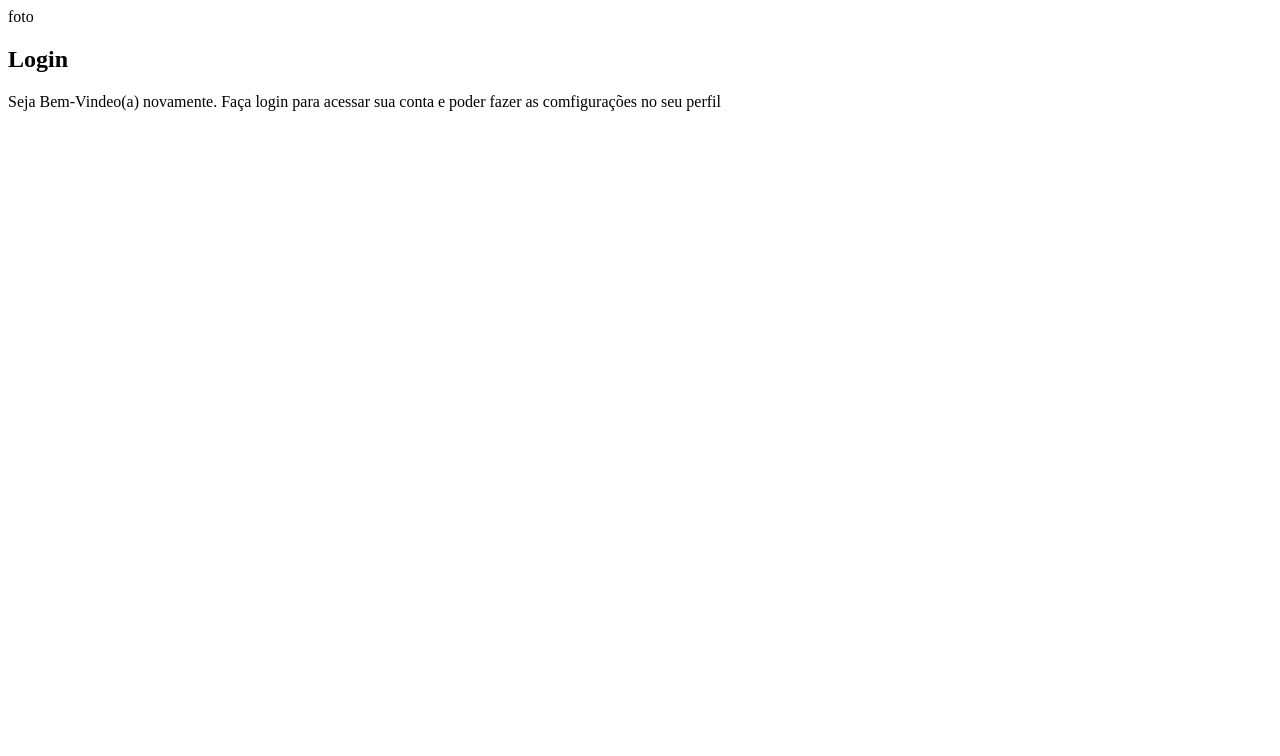
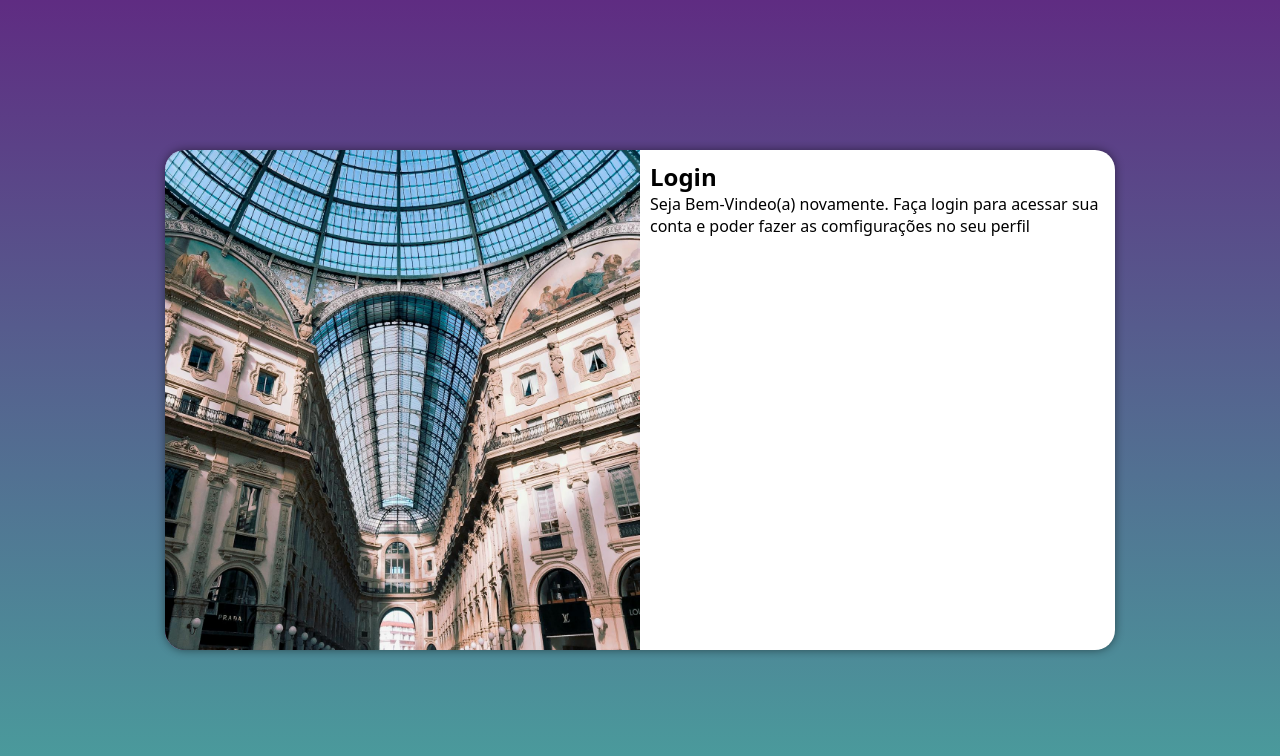
Before and after one commit to Yuri-augusto/Projeto-login, a plain HTML site: page index.html in a window 1280 px wide. Drawn offline with Linux system fonts and the light colour scheme.

Commit message:
Criação de Projeto com MQ

```diff
--- a/estilos/estilo.css
+++ b/estilos/estilo.css
@@ -5,3 +5,52 @@
     Verde: #49a09d
     Lilas: #5f2c82
 */
+
+*{
+    font-family: system-ui, -apple-system, BlinkMacSystemFont, 'Segoe UI', Roboto, Oxygen, Ubuntu, Cantarell, 'Open Sans', 'Helvetica Neue', sans-serif;
+    padding: 0px;
+    margin: 0px;
+    box-sizing: border-box;
+}
+
+body, html{
+    background-color: #5f2c82;
+    width: 100vw;
+    height: 100vh;
+}
+
+main{
+    position: relative;
+    height: 100vh;
+    width: 100vw;
+}
+
+section#login{
+    position: absolute;
+    top: 50%;
+    left: 50%;
+    transform: translate(-50%, -50%);
+    overflow: hidden;
+
+    background-color: white;
+    width: 250px;
+    height: 500px;
+    border-radius: 20px;
+    box-shadow: 0px 0px 10px rgba(0, 0, 0, 0.478);
+
+    transition: width .3s, height 0.3s;
+    transition-timing-function: ease;
+}
+
+section#login > div#imagem{
+    display: block;
+    background: #5f2c82 url(../imagens/login.jpg) no-repeat;
+    background-position: bottom center;
+    height: 200px;
+    background-size: cover;
+}
+
+section#login > div#formulario{
+    display: block;
+    padding: 10px;
+}
--- /dev/null
+++ b/estilos/mq.css
@@ -0,0 +1,44 @@
+@charset "UTF-8";
+
+@media screen and (min-width: 768px) and (max-width: 992px){
+    body{
+        background-image: linear-gradient(to top, #49a09d, #5f2c82);
+    }
+
+    section#login{
+        width: 80vw;
+    }
+    section#login > div#imagem{
+        float: left;
+        width: 30%;
+        height: 100%;
+    }
+
+    section#login > div#formulario{
+        float: left;
+        width: 70%;
+    }
+}
+
+@media screen and (min-width: 992px) {
+
+    body{
+        background-image: linear-gradient(to top, #49a09d, #5f2c82);
+    }
+
+    section#login{
+        width: 950px;
+    }
+
+    section#login > div#imagem{
+        float: left;
+        width: 50%;
+        height: 100%;
+    }
+
+    section#login > div#formulario{
+        float: left;
+        width: 50%;
+    }
+
+}
--- a/index.html
+++ b/index.html
@@ -5,12 +5,13 @@
     <meta name="viewport" content="width=device-width, initial-scale=1.0">
     <title>Login</title>
     <link rel="stylesheet" href="estilos/estilo.css">
+    <link rel="stylesheet" href="estilos/mq.css">
 </head>
 <body>
     <main>
         <section id="login">
             <div id="imagem">
-                foto
+
             </div>
             <div id="formulario">
                 <h1>Login</h1>
```
Also changed, not shown: imagens/login.jpg (added), imagens/ordem.jpg (added).
